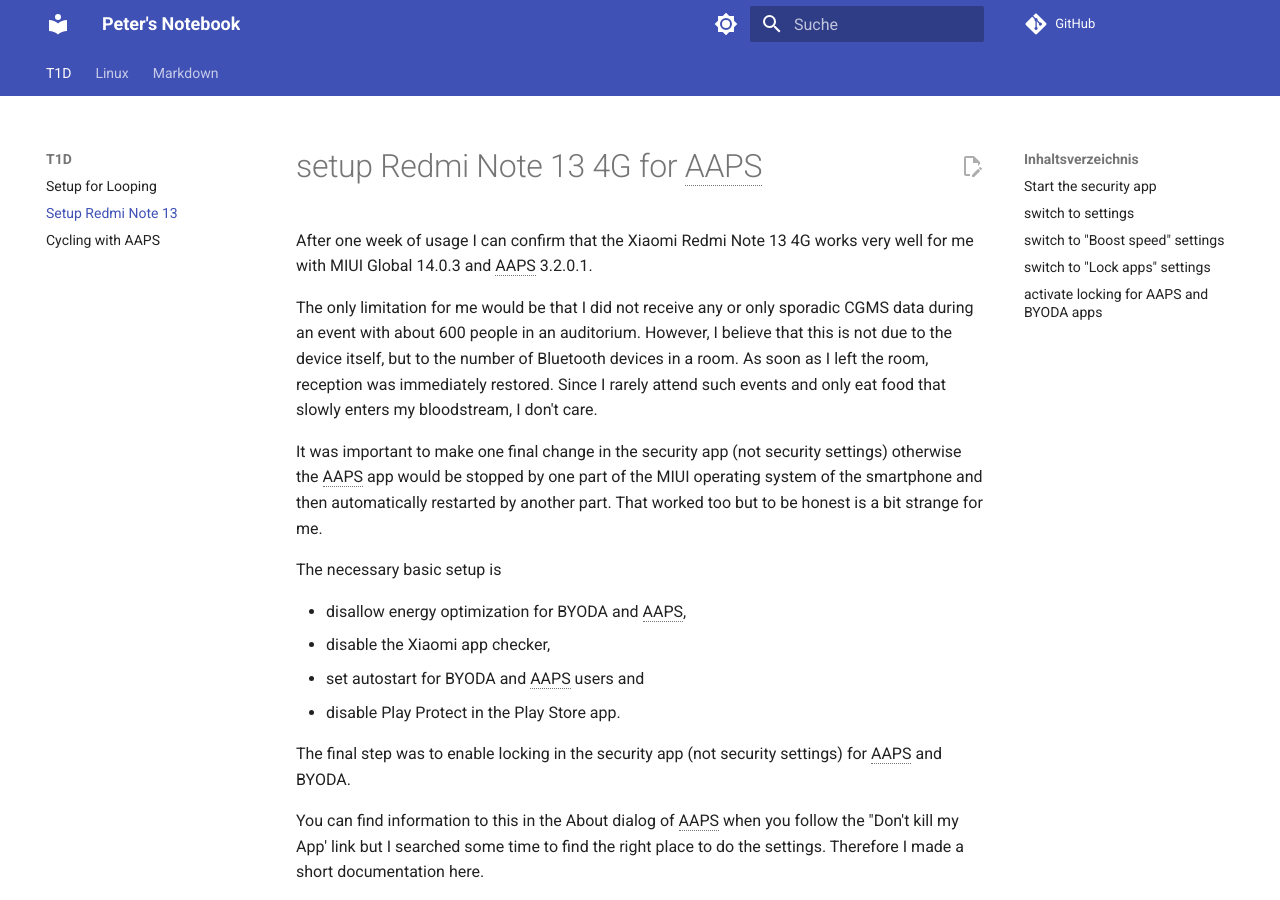
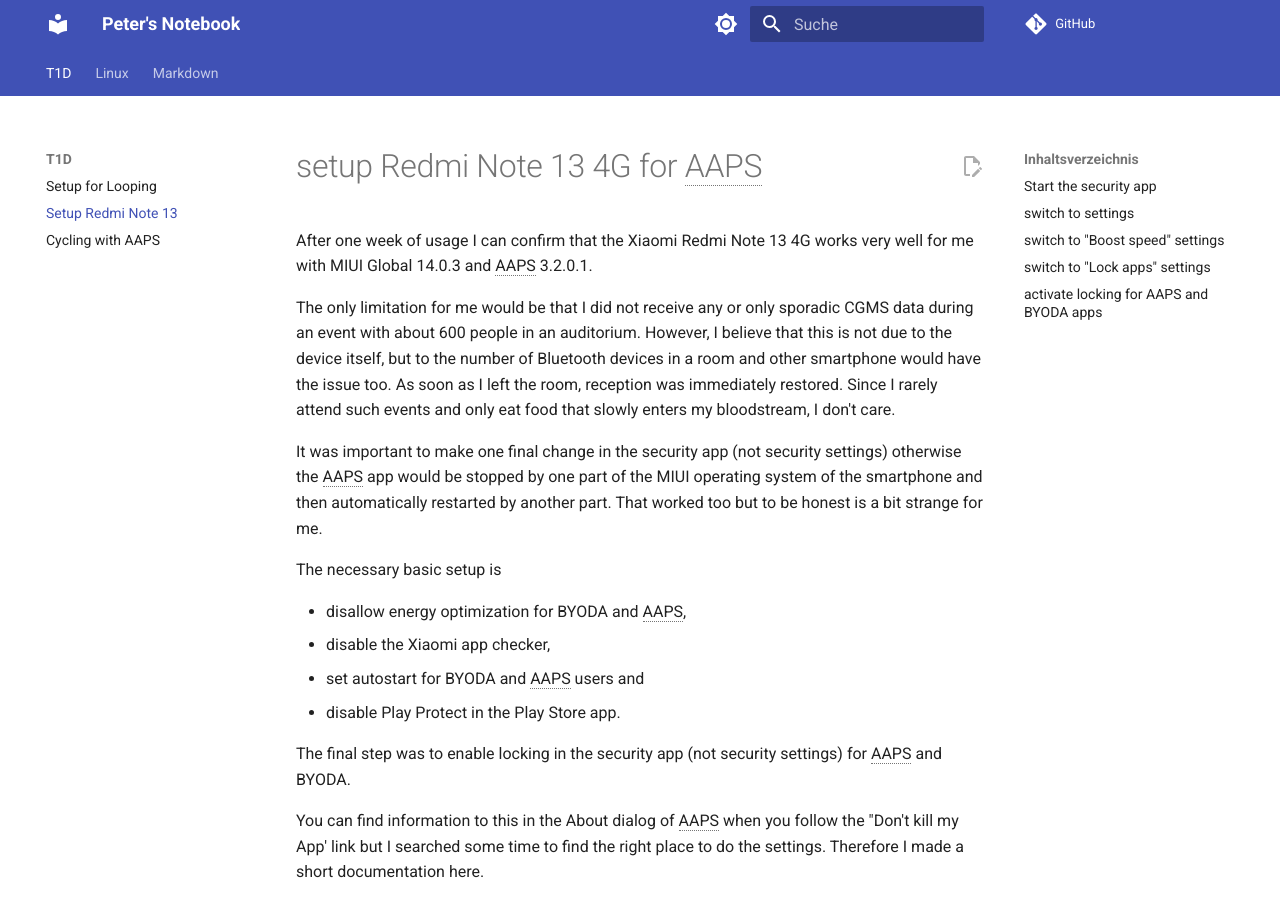
Before and after one commit to peterleimbach/peterleimbach.github.io, an MkDocs documentation site: the page built from docs/setup-redmi-note-13.md, in a window 1280 px wide and 900 px high. Built offline with MkDocs 1.6.1 and Material for MkDocs 9.7.7, drawn with Linux system fonts in a browser that asks for light colours; comment, search, counter and statistics services are not loaded.

Commit message:
Update setup-redmi-note-13.md

```diff
--- a/docs/setup-redmi-note-13.md
+++ b/docs/setup-redmi-note-13.md
@@ -2,7 +2,7 @@
 
 After one week of usage I can confirm that the Xiaomi Redmi Note 13 4G works very well for me with MIUI Global 14.0.3 and AAPS 3.2.0.1.
 
-The only limitation for me would be that I did not receive any or only sporadic CGMS data during an event with about 600 people in an auditorium. However, I believe that this is not due to the device itself, but to the number of Bluetooth devices in a room. As soon as I left the room, reception was immediately restored. Since I rarely attend such events and only eat food that slowly enters my bloodstream, I don't care.
+The only limitation for me would be that I did not receive any or only sporadic     CGMS data during an event with about 600 people in an auditorium. However, I believe that this is not due to the device itself, but to the number of Bluetooth devices in a room and other smartphone would have the issue too. As soon as I left the room, reception was immediately restored. Since I rarely attend such events and only eat food that slowly enters my bloodstream, I don't care.
 
 It was important to make one final change in the security app (not security settings)  otherwise the AAPS app would be stopped by one part of the MIUI operating system of the smartphone and then automatically restarted by another part. That worked too but to be honest is a bit strange for me.
 
```
